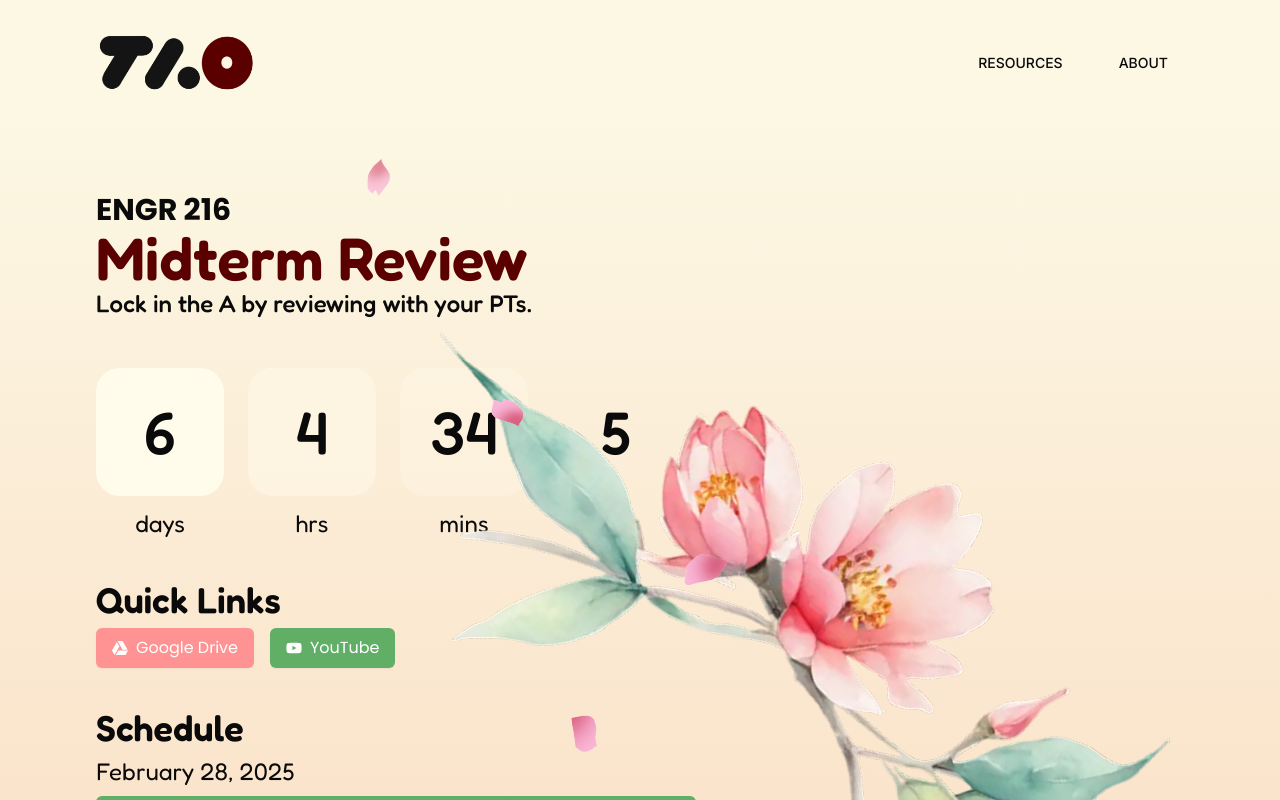
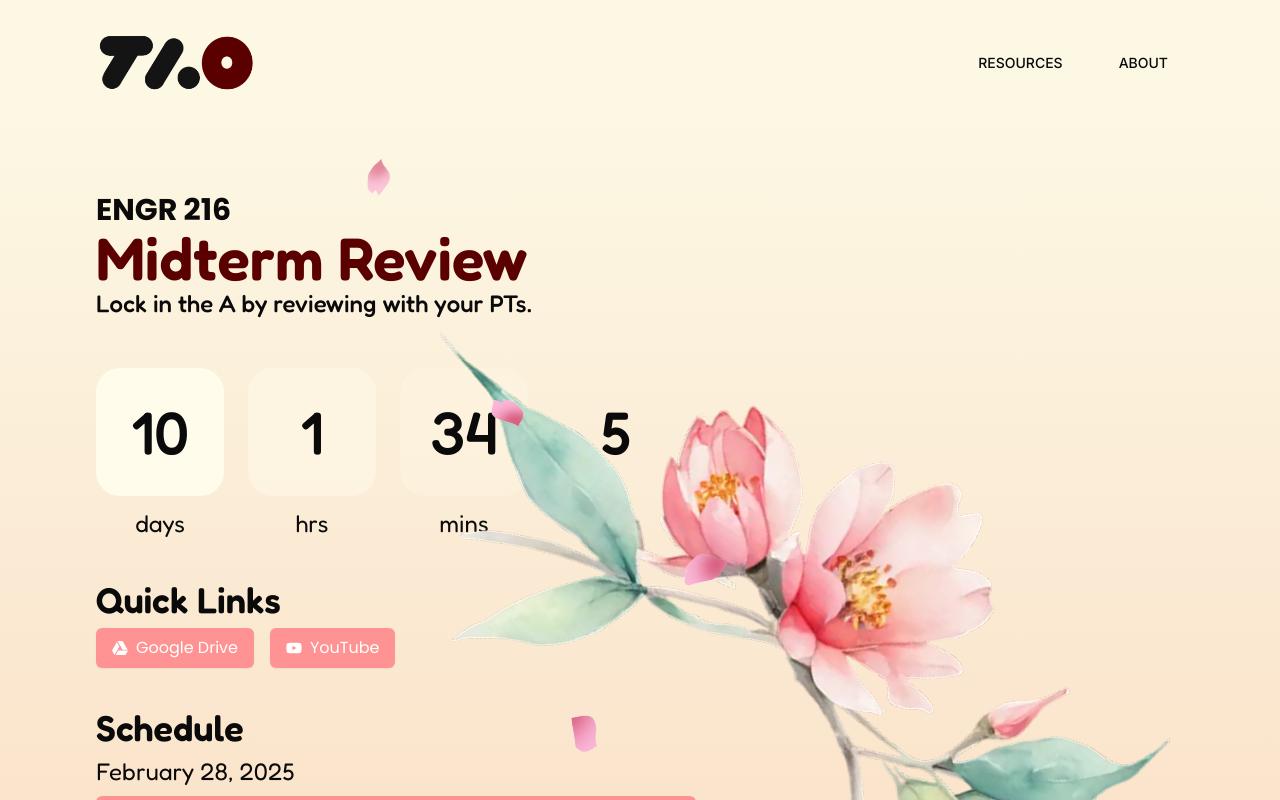
Before and after one commit to TAO-ENGR/club-website, a Next.js app in the folder club-website/: page /reviews/spring25/exam1 in a window 1280 px wide. Shown: the top 800 px of the page. Built offline with nearby package versions, Linux system fonts and the light colour scheme.

Commit message:
change countdown date

```diff
--- a/club-website/src/app/reviews/spring25/exam1/page.tsx
+++ b/club-website/src/app/reviews/spring25/exam1/page.tsx
@@ -5,9 +5,7 @@ import reviewData from "./review-info.json";
 import { useEffect, useMemo, useState } from "react";
 import Particles, { initParticlesEngine } from "@tsparticles/react";
 import { FaGoogleDrive, FaYoutube } from "react-icons/fa";
-import Link from "next/link";
 import Image from "next/image";
-import { IShape, ISourceOptions, MoveDirection, Options, OutMode, RecursivePartial } from "@tsparticles/engine";
 import { cn } from "@/lib/utils";
 import ReviewCard from "@/components/review-card";
 import seedrandom from "seedrandom";
@@ -22,7 +20,7 @@ const cardColors = [
 ]
 
 function randomCardColor(dateIndex: number, index: number) {
-  const seed = dateIndex.toString() + index.toString();
+  const seed = dateIndex.toString() + "," + index.toString();
   const randomIndex = Math.floor(seedrandom(seed)() * cardColors.length);
   return cardColors[randomIndex];
 }
@@ -70,28 +68,30 @@ export default function Winter24Reviews() {
         </div>
 
         <div className="flex justify-center md:justify-start">
-          {pageLoaded && <Countdown date={new Date(Date.UTC(2025, 2, 1, 6, 0, 0, 0))}
+          {pageLoaded && <Countdown date={new Date('2025-03-04T21:00:00-06:00')}
                     renderer={ReviewCountdown} />}
         </div>
 
         <section className="mt-10">
           <h2 className={cn("font-semibold text-4xl mb-2", fredoka.className)}>Quick Links</h2>
           <div className="flex flex-wrap gap-x-4 gap-y-2">
-            <Link
+            <a
               href="https://tx.ag/taoreviewdrive"
+              target="_blank" rel="noreferrer noopener"
               className={cn("transition-all shadow-sm flex items-center text-white px-4 py-2 gap-x-2 rounded-md hover:brightness-90", randomCardColor(1, 1))}
             >
               <FaGoogleDrive />
               Google Drive
-            </Link>
+            </a>
 
-            <Link
+            <a
               href="https://www.youtube.com/@ENGRTAO"
+              target="_blank" rel="noreferrer noopener"
               className={cn("transition-all shadow-sm flex items-center text-white px-4 py-2 gap-x-2 rounded-md hover:brightness-90", randomCardColor(2, 2))}
             >
               <FaYoutube />
               YouTube
-            </Link>
+            </a>
           </div>
         </section>
 
```
